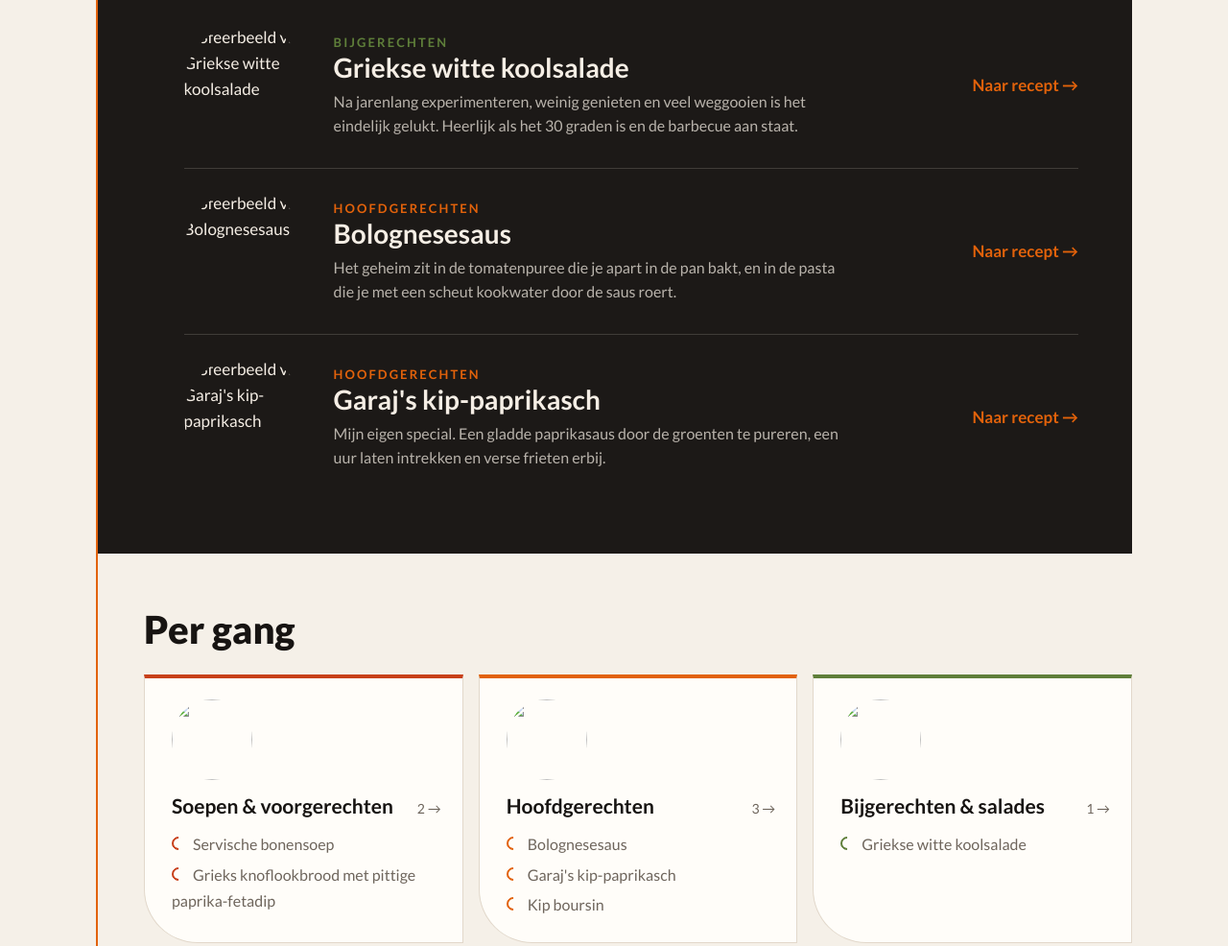
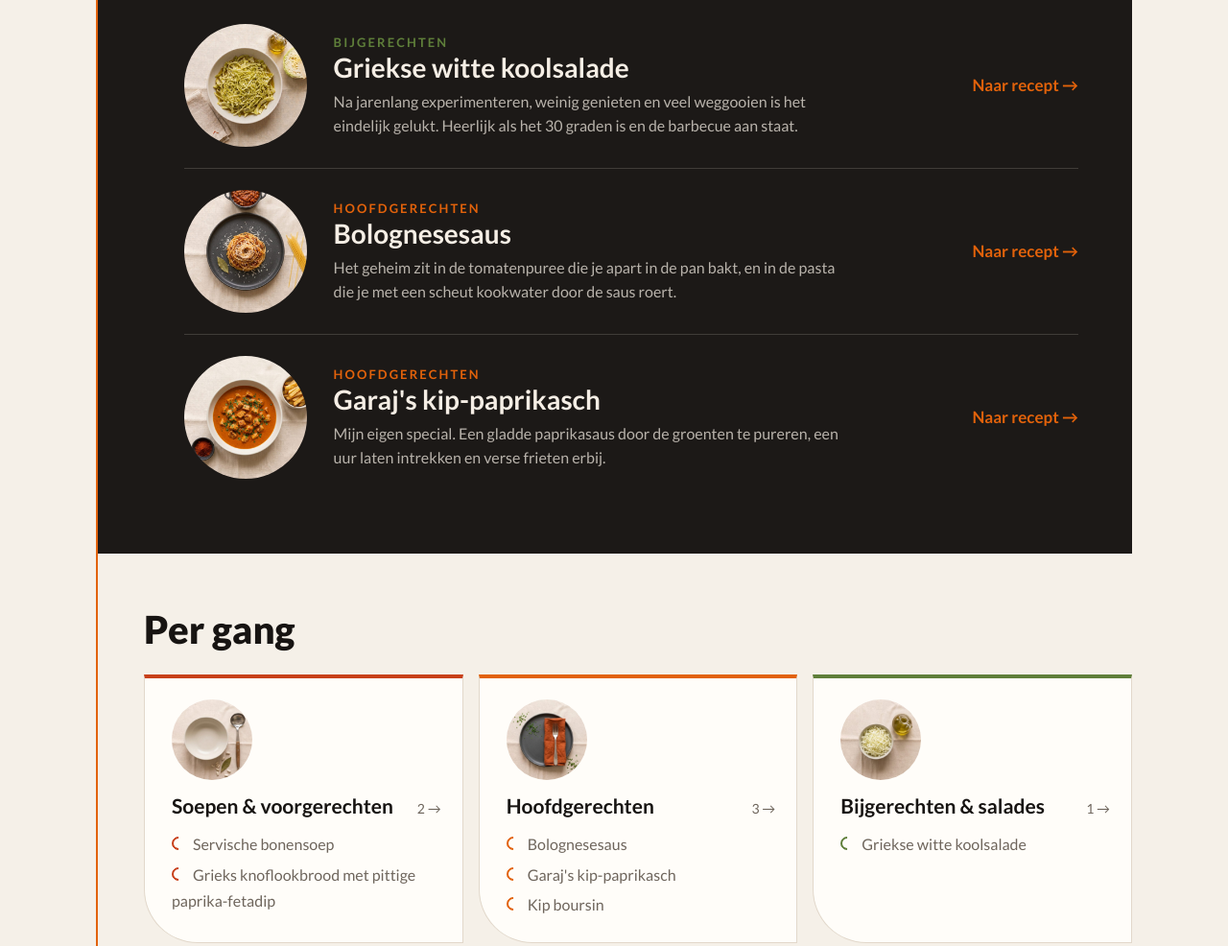
Before and after one commit to martingarajnl/recepten, a plain HTML site: page index.html in a window 1280 px wide. Shown: the part 1543-2529 px from the top of the page at 96% size. Drawn offline with Linux system fonts and the light colour scheme.

Commit message:
Add files via upload

```diff
--- a/index.html
+++ b/index.html
@@ -320,9 +320,9 @@ const OVER = [];
    GANGEN. Een gang verschijnt pas zodra er een recept in staat. foto = beeld op de gangkaart.
    ===================================================================== */
 const GANGEN = [
-  { id: "soep",         naam: "Soepen & voorgerechten", kort: "Soepen",         foto: "img/gang-soep.jpg" },
-  { id: "hoofdgerecht", naam: "Hoofdgerechten",         kort: "Hoofdgerechten", foto: "img/gang-hoofdgerecht.jpg" },
-  { id: "bijgerecht",   naam: "Bijgerechten & salades", kort: "Bijgerechten",   foto: "img/gang-bijgerecht.jpg" },
+  { id: "soep",         naam: "Soepen & voorgerechten", kort: "Soepen",         foto: "gang-soep.jpg" },
+  { id: "hoofdgerecht", naam: "Hoofdgerechten",         kort: "Hoofdgerechten", foto: "gang-hoofdgerecht.jpg" },
+  { id: "bijgerecht",   naam: "Bijgerechten & salades", kort: "Bijgerechten",   foto: "gang-bijgerecht.jpg" },
   { id: "dessert",      naam: "Desserts",               kort: "Desserts" }
 ];
 
@@ -343,7 +343,7 @@ const LABELS = {
      hoeveelheid null + eenheid "naar wens" = eigen regel zonder getal
      hoeveelheid [1, 2] = van-tot
    stappen: timer = minuten voor de kookwekker
-   foto: pad naar de foto (bijv. "img/bolognesesaus.jpg"); leeg = illustratie
+   foto: pad naar de foto (bijv. "bolognesesaus.jpg"); leeg = illustratie
    toegevoegd: datum "JJJJ-MM-DD"; nieuw-label verschijnt 60 dagen
    lekkerBij: slug van een ander recept, of vrije tekst
    ===================================================================== */
@@ -354,7 +354,7 @@ const RECEPTEN = [
     gang: "bijgerecht",
     labels: ["vooraf", "barbecue", "vegetarisch"],
     favoriet: true,
-    foto: "img/griekse-witte-koolsalade.jpg",
+    foto: "griekse-witte-koolsalade.jpg",
     toegevoegd: "",
     noot: "Na jarenlang experimenteren, weinig genieten en veel weggooien is het eindelijk gelukt. Heerlijk als het 30 graden is en de barbecue aan staat.",
     intro: "Het basisrecept om witte kool op een Griekse manier te bereiden. Naar wens snijd je er nog een worteltje in julienne, wat paprika of komkommer bij.",
@@ -384,7 +384,7 @@ const RECEPTEN = [
     gang: "hoofdgerecht",
     labels: ["comfortfood", "laag-traag"],
     favoriet: true,
-    foto: "img/bolognesesaus.jpg",
+    foto: "bolognesesaus.jpg",
     toegevoegd: "",
     noot: "Het geheim zit in de tomatenpuree die je apart in de pan bakt, en in de pasta die je met een scheut kookwater door de saus roert.",
     intro: "Een volle saus die minimaal een uur zachtjes trekt. Langer mag altijd, zolang alles onder vocht staat.",
@@ -416,7 +416,7 @@ const RECEPTEN = [
     gang: "hoofdgerecht",
     labels: ["comfortfood", "laag-traag"],
     favoriet: true,
-    foto: "img/kip-paprikasch.jpg",
+    foto: "kip-paprikasch.jpg",
     toegevoegd: "",
     noot: "Mijn eigen special. Een gladde paprikasaus door de groenten te pureren, een uur laten intrekken en verse frieten erbij.",
     intro: "Kip in een gladde saus van paprika, ui en flink wat paprikapoeder. Neem de tijd: laag vuur en om de vijf minuten roeren.",
@@ -457,7 +457,7 @@ const RECEPTEN = [
     gang: "hoofdgerecht",
     labels: ["comfortfood", "laag-traag"],
     favoriet: false,
-    foto: "img/kip-boursin.jpg",
+    foto: "kip-boursin.jpg",
     toegevoegd: "",
     intro: "Kip die anderhalf uur zachtjes gaart in champignonsoep en wordt afgemaakt met Boursin, sambal en kookroom.",
     tijd: "± 2 uur",
@@ -488,7 +488,7 @@ const RECEPTEN = [
     gang: "soep",
     labels: ["pittig", "comfortfood"],
     favoriet: false,
-    foto: "img/servische-bonensoep.jpg",
+    foto: "servische-bonensoep.jpg",
     toegevoegd: "",
     intro: "Stevige soep met pittige Debrecener worst, witte bonen en paprika. Gebonden en afgemaakt met een scheut room.",
     tijd: "± 45 min",
@@ -530,7 +530,7 @@ const RECEPTEN = [
     gang: "soep",
     labels: ["pittig", "vegetarisch"],
     favoriet: false,
-    foto: "img/grieks-knoflookbrood-fetadip.jpg",
+    foto: "grieks-knoflookbrood-fetadip.jpg",
     toegevoegd: "2026-10-10",
     intro: "Knapperige ciabatta met boter van geroosterde knoflook, met daarbij een romige dip van feta, Griekse yoghurt, geroosterde paprika en chilivlokken. Terwijl de knoflook in de oven zit, maak je de dip.",
     tijd: "± 45 min, waarvan 20 minuten werk",
@@ -633,11 +633,11 @@ function home() {
         <div class="eyebrow">Zelf gekookt, steeds weer gemaakt</div>
         <h1>Weinig recepten.<br><span>Allemaal goed.</span></h1>
       </div>
-      <div class="hero-art"><span class="beeld"><img src="img/hero.jpg" alt="Pan met paprikasaus, omringd door fijngesneden ui, paprika, peterselie en knoflook"></span></div>
+      <div class="hero-art"><span class="beeld"><img src="hero.jpg" alt="Pan met paprikasaus, omringd door fijngesneden ui, paprika, peterselie en knoflook"></span></div>
       <p class="lead">Geen eindeloze lijst, maar gerechten die ik zelf heb uitgeprobeerd en waar ik echt van geniet.</p>
     </section>
     ${nieuw.length ? `<section style="padding-bottom:28px"><div class="newstrip"><span class="badge">Nieuw</span>${nieuw.map(r => `<a class="chip" href="#${r.slug}">${esc(r.titel)}</a>`).join("")}</div></section>` : ""}
-    <figure class="banner"><img src="img/tafel.jpg" alt="Gedekte tafel vol Griekse en mediterrane gerechten, dips en brood" loading="lazy"></figure>
+    <figure class="banner"><img src="tafel.jpg" alt="Gedekte tafel vol Griekse en mediterrane gerechten, dips en brood" loading="lazy"></figure>
     <section class="plane" aria-labelledby="fav-h">
       <div class="section-head">
         <h2 id="fav-h">Mijn favorieten</h2>
@@ -690,7 +690,7 @@ function recepten() {
         ${gebruikteLabels.map(l => `<button class="chip label" data-label="${l}" aria-pressed="${filter.label === l}">${esc(LABELS[l])}</button>`).join("")}
       </div>
       </div>
-      <span class="beeld cat-art"><img src="img/snijplank.jpg" alt="Snijplank met fijngesneden ui, wortel, bleekselderij en peterselie"></span>
+      <span class="beeld cat-art"><img src="snijplank.jpg" alt="Snijplank met fijngesneden ui, wortel, bleekselderij en peterselie"></span>
     </section>
     <p class="result" id="result" aria-live="polite"></p>
     <div class="list" id="lijst"></div>
```
Also changed, not shown: bolognesesaus.jpg (added), gang-bijgerecht.jpg (added), gang-hoofdgerecht.jpg (added), gang-soep.jpg (added), grieks-knoflookbrood-fetadip.jpg (added), griekse-witte-koolsalade.jpg (added), hero.jpg (added), kip-boursin.jpg (added), kip-paprikasch.jpg (added), servische-bonensoep.jpg (added), snijplank.jpg (added), tafel.jpg (added).
